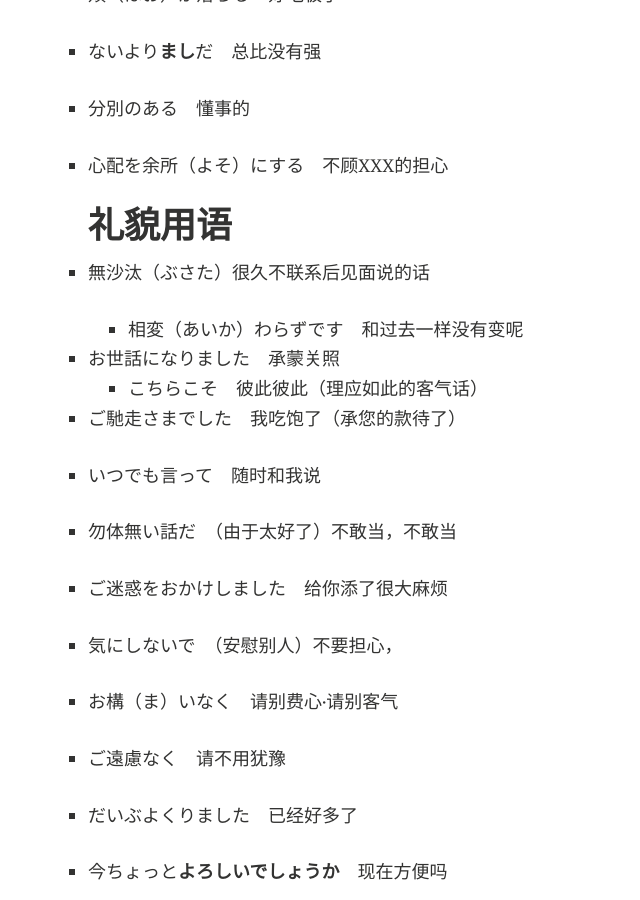
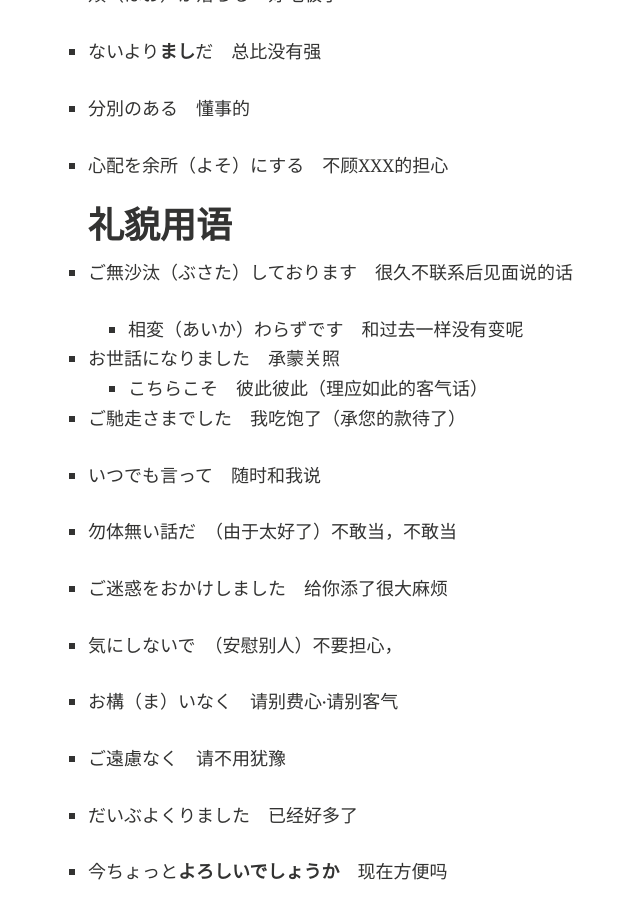
Before and after one commit to Kinnuch/kinnuch.github.io, a Jekyll site: the page built from laim/N3.md, in a window 1280 px wide and 900 px high, scrolled down 27617 px. Shown: the whole window, without its empty margins (272-912 px from the left). Built offline with Jekyll 4.4.1, drawn with Linux system fonts in a browser that asks for light colours; nearby versions of some CDN libraries; comment, search, counter and statistics services are not loaded; a style sheet for code colours, icons or effects is not loaded.

Commit message:
Update N3.md

```diff
--- a/laim/N3.md
+++ b/laim/N3.md
@@ -918,7 +918,7 @@ title: JapaneseN3
 
   ## 礼貌用语
 
-- 無沙汰（ぶさた）很久不联系后见面说的话
+- ご無沙汰（ぶさた）しております　很久不联系后见面说的话
 
   - 相変（あいか）わらずです　和过去一样没有变呢
 
```
